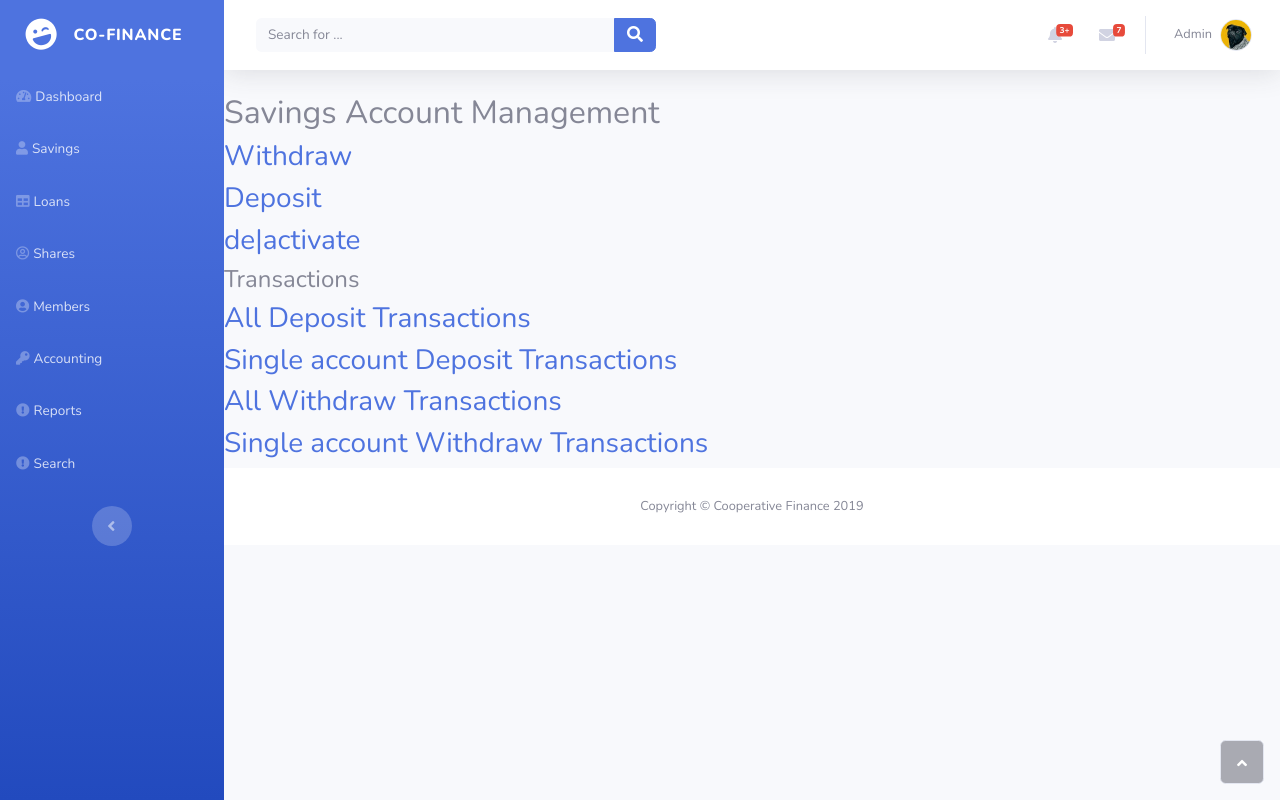
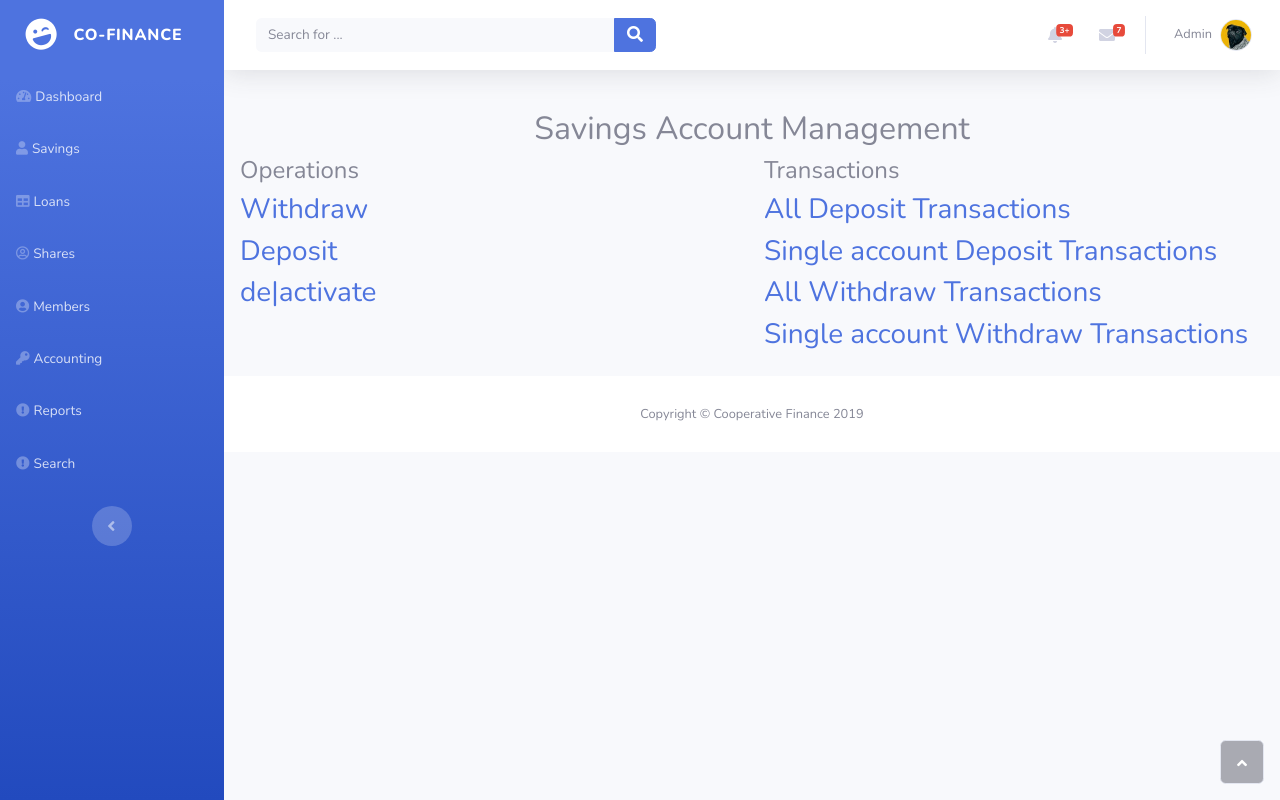
Before and after one commit to suresh466/cooperative_finance, a Django app: page /savings/ in a window 1280 px wide. Run offline with Django 3.2, Linux system fonts and the light colour scheme; some libraries are stand-ins or nearby versions.

Commit message:
clean savings management page view

```diff
--- a/members/templates/members/members.html
+++ b/members/templates/members/members.html
@@ -103,6 +103,5 @@
 		</div>
 	</div>
 </div>
-</div>
 
 {% endblock %}
--- a/savings/templates/savings/savings.html
+++ b/savings/templates/savings/savings.html
@@ -2,22 +2,29 @@
 
 {% block content %}
 
-<h2>Savings Account Management</h2>
-
 {% if messages %}
-
 {% for message in messages %}
 <p>{{message}}</p>
 {% endfor %}
 {% endif %}
 
+<div class="container-fluid p-3">
+	<h2 class="text-center">Savings Account Management</h2>
+	<div class="row">
+		<div class="col-md-6">
+			<h4>Operations</h4>
 			<h3><a href="{% url 'savings:withdraw' %}">Withdraw</a></h3>
 			<h3><a href="{% url 'savings:deposit' %}">Deposit</a></h3>
 			<h3><a href="{% url 'savings:get_savings_account' %}">de|activate</a></h3>
+		</div>
+		<div class="col-md-6">
 			<h4>Transactions</h4>
 			<h3><a href="{% url 'savings:transactions' %}">All Deposit Transactions</a></h3>
 			<h3><a href="{% url 'savings:transaction' %}">Single account Deposit Transactions</a></h3>
 			<h3><a href="{% url 'savings:withdraw_transactions' %}">All Withdraw Transactions</a></h3>
 			<h3><a href="{% url 'savings:withdraw_transaction' %}">Single account Withdraw Transactions</a></h3>
+		</div>
+	</div>
+</div>
 
 {% endblock %}
```
Lines whose indentation alone changed are shown as unchanged.
